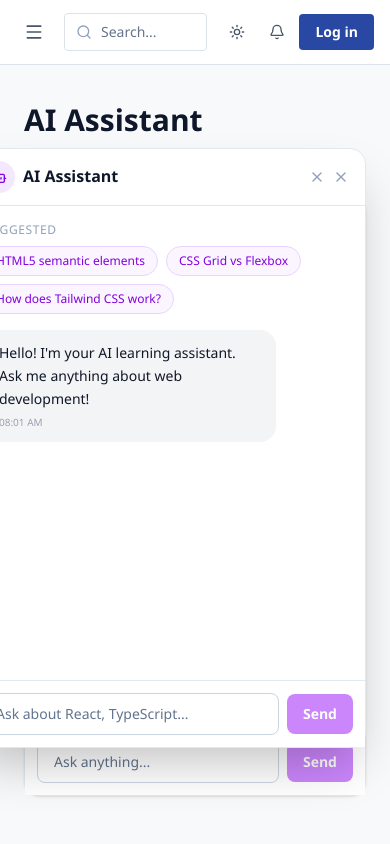
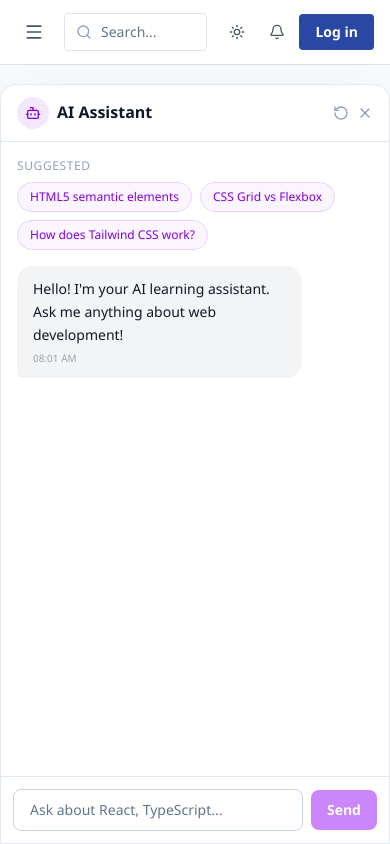
Before and after one commit to ADEYINKE-30/DevNotes, a React (Vite) app: page /assistant in a window 390 px wide. Both pictures are taken after a click on the button "Open AI Assistant". Built offline with nearby package versions, Linux system fonts and the light colour scheme; no server answers.

Commit message:
Improve mobile AI assistant layout

```diff
--- a/src/components/ai/AIChat.tsx
+++ b/src/components/ai/AIChat.tsx
@@ -4,7 +4,7 @@ import ChatInput from "./ChatInput";
 import { useAIChat } from "../../hooks/useAIChat";
 import { aiService } from "../../services/aiService";
 import type { AISuggestion } from "../../services/aiService";
-import { Bot, X } from "lucide-react";
+import { Bot, RotateCcw, X } from "lucide-react";
 
 interface AIChatProps {
   isFullPage?: boolean;
@@ -22,7 +22,7 @@ const AIChat = ({ isFullPage = false, onClose }: AIChatProps) => {
 
   const containerClasses = isFullPage
     ? "mx-auto max-w-3xl px-6 py-12"
-    : "fixed bottom-24 right-6 z-50 flex h-[600px] w-[400px] flex-col rounded-2xl border border-slate-200 dark:border-slate-700 bg-white dark:bg-slate-900 shadow-2xl";
+    : "fixed inset-x-0 bottom-0 z-50 flex h-[min(760px,calc(100dvh-1rem))] min-h-0 w-full flex-col rounded-t-2xl border border-slate-200 bg-white shadow-2xl dark:border-slate-700 dark:bg-slate-900 sm:inset-x-auto sm:bottom-24 sm:right-6 sm:h-[600px] sm:w-[400px] sm:rounded-2xl";
 
   const headerClasses = isFullPage
     ? "mb-6"
@@ -30,7 +30,7 @@ const AIChat = ({ isFullPage = false, onClose }: AIChatProps) => {
 
   const messagesClasses = isFullPage
     ? "flex-1 space-y-4"
-    : "flex-1 space-y-4 overflow-y-auto p-4";
+    : "min-h-0 flex-1 space-y-4 overflow-y-auto p-4";
 
   if (isFullPage) {
     return (
@@ -121,7 +121,7 @@ const AIChat = ({ isFullPage = false, onClose }: AIChatProps) => {
             className="text-xs text-slate-400 dark:text-slate-500 hover:text-slate-600 dark:hover:text-slate-300"
             title="Clear chat"
           >
-            <X aria-hidden="true" className="h-4 w-4" />
+            <RotateCcw aria-hidden="true" className="h-4 w-4" />
           </button>
           {onClose && (
             <button
--- a/src/components/ai/ChatInput.tsx
+++ b/src/components/ai/ChatInput.tsx
@@ -22,7 +22,7 @@ const ChatInput = ({ onSend, disabled, placeholder = "Ask anything..." }: ChatIn
   };
 
   return (
-    <form onSubmit={handleSubmit} className="flex items-center gap-2 border-t border-slate-200 dark:border-slate-700 bg-white dark:bg-slate-900 p-3">
+    <form onSubmit={handleSubmit} className="flex shrink-0 items-center gap-2 border-t border-slate-200 bg-white p-3 pb-[calc(0.75rem+env(safe-area-inset-bottom))] dark:border-slate-700 dark:bg-slate-900">
       <input
         ref={inputRef}
         type="text"
```
